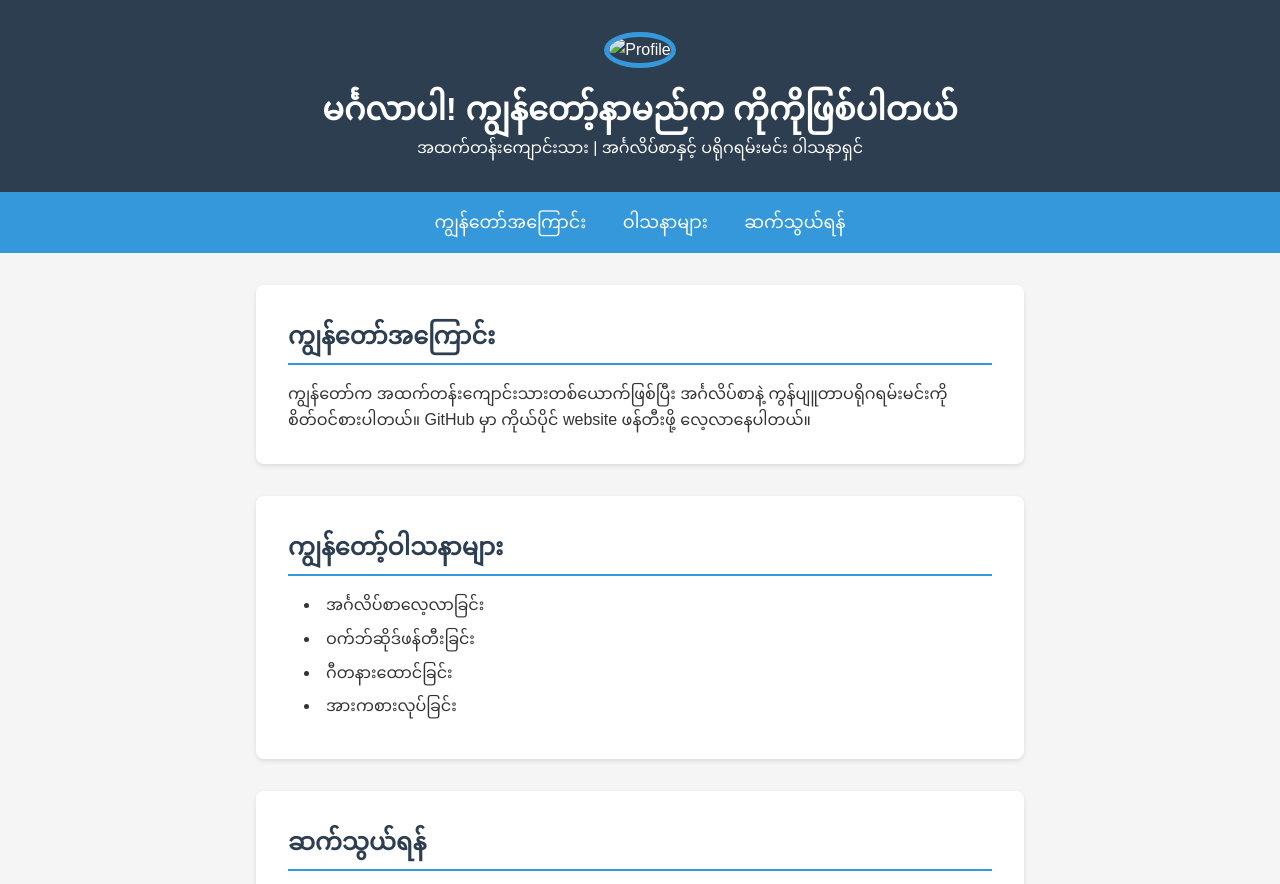
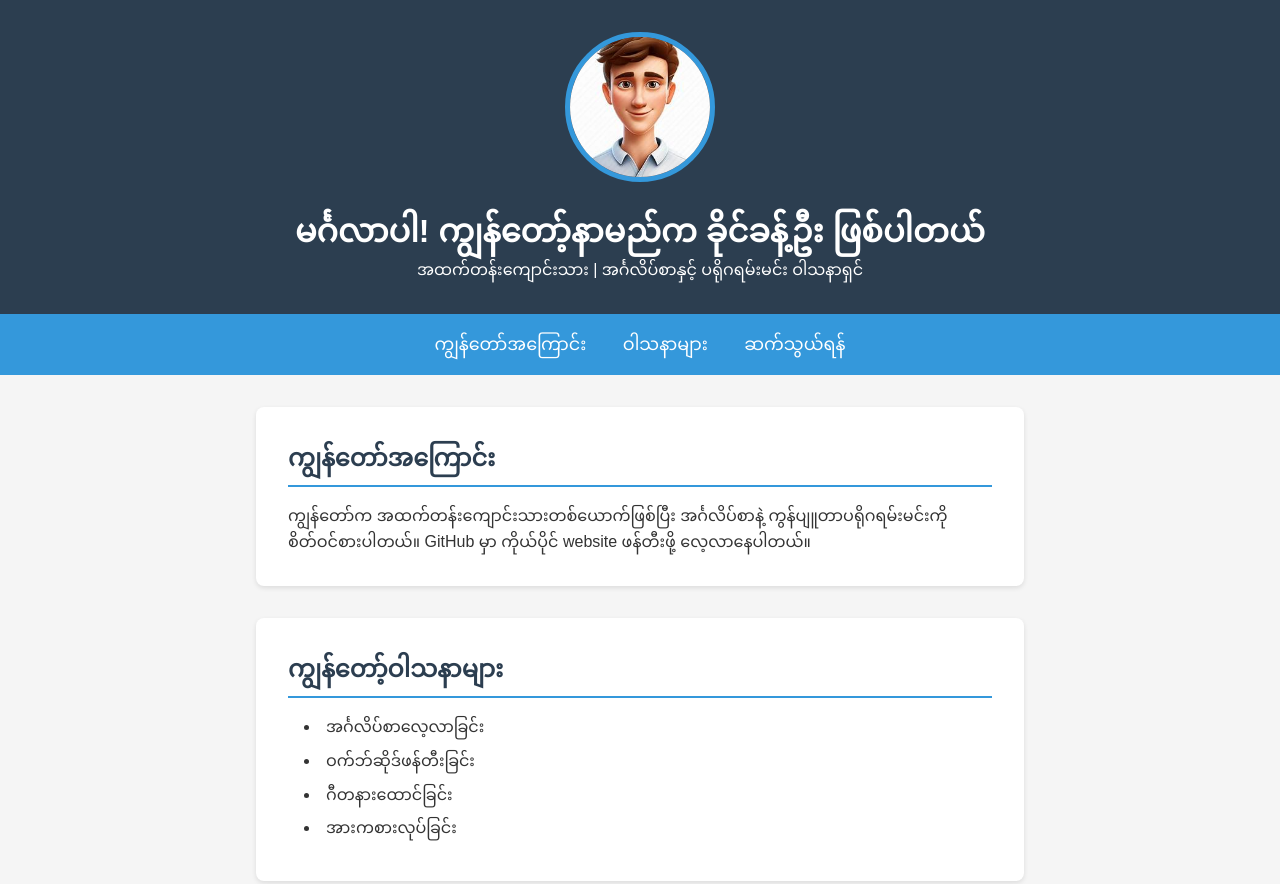
Before and after one commit to KaingKhantOo/KaingKhantOo.github.io, a plain HTML site: page index.html in a window 1280 px wide. Shown: the top 884 px of the page. Drawn offline with Linux system fonts and the light colour scheme; files whose address does not match are found by name; a web font is replaced by a local one.

Commit message:
Update index.html

```diff
--- a/index.html
+++ b/index.html
@@ -9,8 +9,8 @@
 </head>
 <body>
     <header>
-        <img src="profile.jpg" alt="Profile" class="profile-img">
-        <h1>မင်္ဂလာပါ! ကျွန်တော့်နာမည်က ကိုကိုဖြစ်ပါတယ်</h1>
+        <img src="img.png" alt="Profile" class="profile-img">
+        <h1>မင်္ဂလာပါ! ကျွန်တော့်နာမည်က ခိုင်ခန့်ဦး ဖြစ်ပါတယ်</h1>
         <p>အထက်တန်းကျောင်းသား | အင်္ဂလိပ်စာနှင့် ပရိုဂရမ်းမင်း ဝါသနာရှင်</p>
     </header>
 
```
